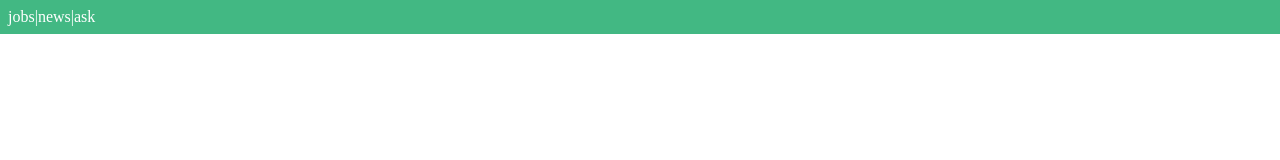
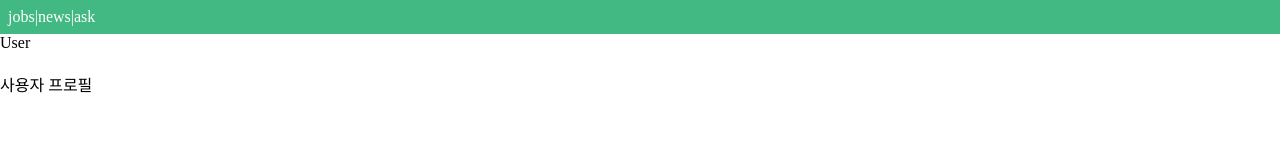
Before and after one commit to geunheejung/vue-advanced, a Vue app: page /item in a window 1280 px wide. Shown: the top 160 px of the page. Built offline with nearby package versions, Linux system fonts and the light colour scheme; no server answers; the HTML template or start-up script is replaced by a standard one.

Commit message:
디테일 댓글 뷰 마크업 작업.

```diff
--- a/src/routes/index.js
+++ b/src/routes/index.js
@@ -29,7 +29,7 @@ const router = new VueRouter({
       component: AskView,
     },
     {
-      path: "/item/:id",
+      path: "/item",
       component: ItemView,
     },
     {
--- a/src/views/AskView.vue
+++ b/src/views/AskView.vue
@@ -1,7 +1,7 @@
 <template>
   <div>
     <p v-for="item in askList" :key="item.id">
-      <router-link :to="`/item/${item.id}`">{{ item.title }}</router-link>
+      <router-link :to="item.url">{{ item.title }}</router-link>
       <small>{{ item.time_ago }} by {{ item.user }}</small>
     </p>
   </div>
--- a/src/views/ItemView.vue
+++ b/src/views/ItemView.vue
@@ -1,5 +1,19 @@
 <template>
-  <div>{{ item.id }}</div>
+  <div>
+    <section>
+      <!-- 질문 상세 정보 -->
+      <div class="user-info">
+        <div>User</div>
+        <router-link :to="`/user/${item.user}`">{{ item.user }}</router-link>
+      </div>
+      <h2>{{ item.title }}</h2>
+      <div v-html="item.content" />
+    </section>
+    <section>
+      <!-- 질문 댓글 -->
+      <div>사용자 프로필</div>
+    </section>
+  </div>
 </template>
 
 <script>
@@ -12,7 +26,7 @@ export default {
   created() {
     const {
       $route: {
-        params: { id },
+        query: { id },
       },
       $store: { dispatch },
     } = this;
@@ -22,4 +36,9 @@ export default {
 };
 </script>
 
-<style></style>
+<style scoped>
+.user-info {
+  display: flex;
+  gap: 0.5rem;
+}
+</style>
--- a/src/views/UserView.vue
+++ b/src/views/UserView.vue
@@ -1,7 +1,5 @@
 <template>
-  <div>
-    {{ user.id }}
-  </div>
+  <div>name: {{ user.id }}</div>
 </template>
 
 <script>
@@ -21,9 +19,7 @@ export default {
 
     dispatch({ type: types.FETCH_USER_DATA, data: username });
   },
-  mounted() {
-    debugger;
-  },
+  mounted() {},
 };
 </script>
 
```
